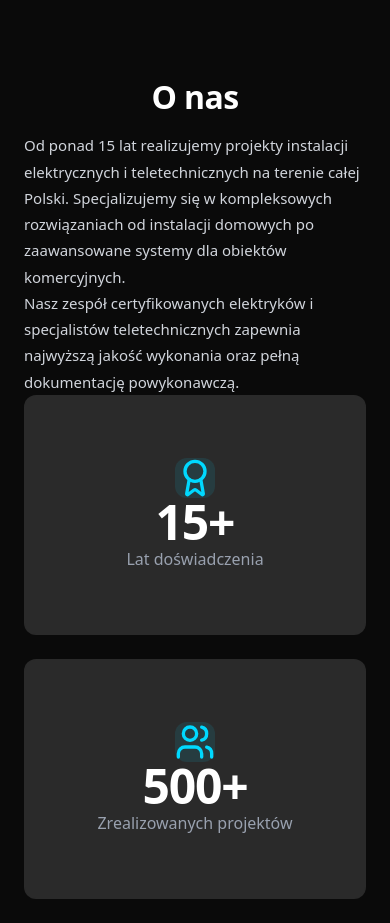
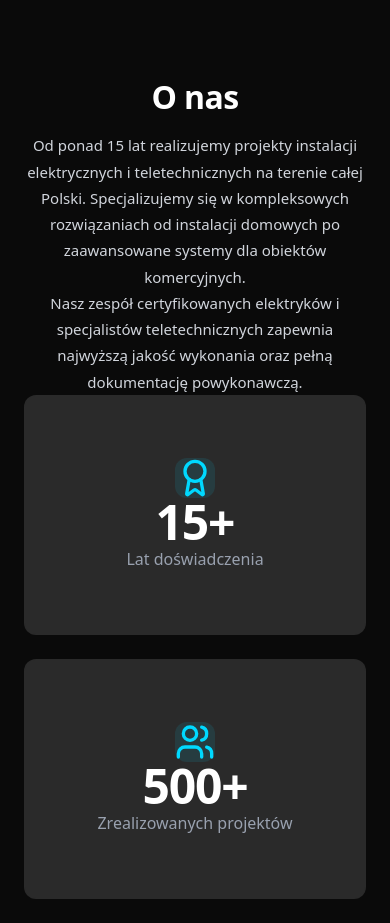
Before and after one commit to absyntvr-blip/el-instal, a Next.js app: page / in a window 390 px wide. Shown: the part 846-1769 px from the top of the page. Built offline with nearby package versions, Linux system fonts and the light colour scheme.

Commit message:
Final design system polish: center-aligned About text, consistent spacing throughout

```diff
--- a/components/About.tsx
+++ b/components/About.tsx
@@ -28,7 +28,7 @@ export default function About() {
           className="max-w-4xl mx-auto text-center mb-20 md:mb-24"
         >
           <h2 className="text-white mb-6 md:mb-8">O nas</h2>
-          <div className="space-y-6 max-w-3xl mx-auto text-left md:text-center">
+          <div className="space-y-6 max-w-3xl mx-auto">
             <p className="text-gray-300 leading-relaxed text-base md:text-lg">
               Od ponad 15 lat realizujemy projekty instalacji elektrycznych i teletechnicznych
               na terenie całej Polski. Specjalizujemy się w kompleksowych rozwiązaniach
```
